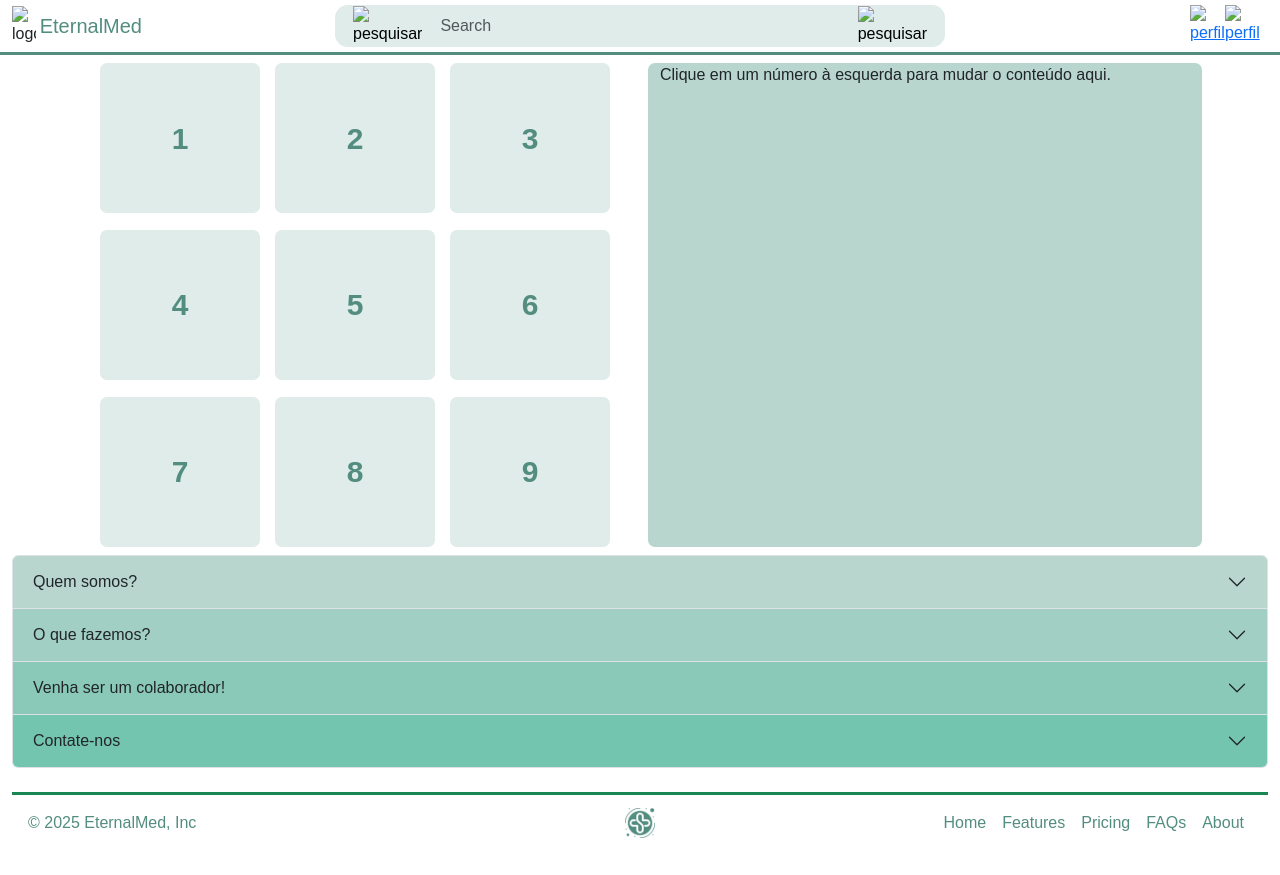
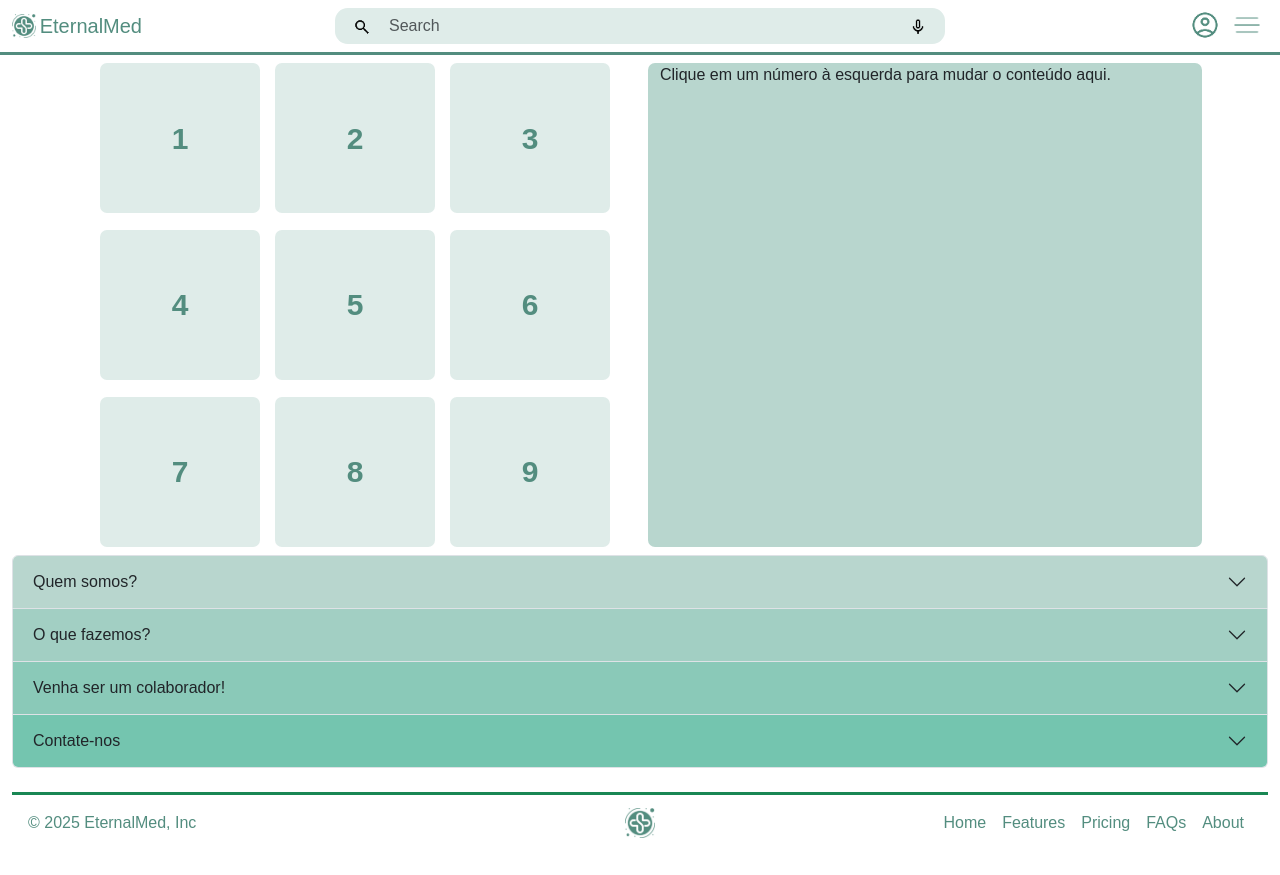
Before and after one commit to Z3rOoO/eternalMed, a website: page public/home.html in a window 1280 px wide. Drawn offline with nearby package versions, Linux system fonts and the light colour scheme; files that its build step writes are made by us from their sources; files whose address does not match are found by name.

Commit message:
Initial commit: Set up project structure with Express server, static files, and basic HTML pages. Added package.json, home.html, index.html, and style.css with responsive design and navigation features.

```diff
--- a/public/pages/home.html
+++ b/public/home.html
@@ -8,7 +8,7 @@
 
     <link href="https://cdn.jsdelivr.net/npm/bootstrap@5.3.2/dist/css/bootstrap.min.css" rel="stylesheet"
         integrity="sha384-T3c6CoIi6uLrA9TneNEoa7RxnatzjcDSCmG1MXxSR1GAsXEV/Dwwykc2MPK8M2HN" crossorigin="anonymous" />
-    <link rel="stylesheet" href="css.css">
+    <link rel="stylesheet" href="./style/style.css">
 </head>
 
 <body>
@@ -18,7 +18,7 @@
             <div class="container-fluid">
                 <div
                     style="width: 130px; display: flex; align-items: center; justify-content: space-between; position: absolute;">
-                    <img src="images/EternalMed.png" alt="logoEternalMed" width="24"> <a class="navbar-brand p-0"
+                    <img src="./images/EternalMed.png" alt="logoEternalMed" width="24"> <a class="navbar-brand p-0"
                         href="#" style="color: #538d7f; margin-right: 0;">EternalMed </a>
                 </div>
                 <!-- logo e titulo do header-->
@@ -26,12 +26,12 @@
                     style="width: 50%; max-width: 610px; background: #dfece9; border-radius: 1vw;">
                     <!-- barra de navegação -->
                     <form class="d-flex" role="search">
-                        <button type="submit" style="background: transparent; border: none;"><img src="images/lupa.png"
+                        <button type="submit" style="background: transparent; border: none;"><img src="./images/lupa.png"
                                 alt="pesquisar" width="18"></button>
                         <input class="form-control me-2" type="search" placeholder="Search" aria-label="Search"
                             style="background: transparent; border: none; box-shadow: none;" />
                         <button type="submit" style="background: transparent; border: none;"><img
-                                src="images/microfone.png" alt="pesquisar" width="18"></button>
+                                src="./images/microfone.png" alt="pesquisar" width="18"></button>
                     </form>
                 </div>
             </div>
@@ -39,10 +39,10 @@
         <nav>
             <div
                 style="width: 70px; position: absolute; right: 20px; display: flex; justify-content: space-between; align-items: center; z-index: 4; height: 50px; position: fixed;">
-                <a href="#"><img src="images/perfil.png" alt="perfil" width="30" id="perfil"
+                <a href="#"><img src="./images/perfil.png" alt="perfil" width="30" id="perfil"
                         style="transition: .2s;"></a>
                 <!-- botao perfil do header -->
-                <a onclick="menu" onclick="return false;" href="#"><img src="images/menu.png" alt="perfil" width="26"
+                <a onclick="menu" onclick="return false;" href="#"><img src="./images/menu.png" alt="perfil" width="26"
                         id="menu" style="transition: .2s;"></a> <!-- botao menu do header-->
             </div>
         </nav>
@@ -54,19 +54,19 @@
                 <div style="display: flex; height: 100%; min-width:300px; max-width:333.8px; background:#538d7f; position: fixed; border-left: 3px solid #b8d6ce; right: -300px; transition: .3s; flex-direction: column; z-index: 3;"
                     id="barralateral"> <!-- bloco da barra lateral-->
                     <div class="opcaoMenuSelecionado" style="margin-top: 55px;">
-                        <img src="images/perfil.png" alt="agendamentosImg" width="24px">
+                        <img src="./images/perfil.png" alt="agendamentosImg" width="24px">
                         <p style="margin: 0; margin-left: 5px;">AGENDAMENTOS</p> <!-- item da barra lateral -->
                     </div>
                     <div class="opcaoMenu">
-                        <img src="images/EternalMed.png" alt="agendamentosImg" width="24px">
+                        <img src="./images/EternalMed.png" alt="agendamentosImg" width="24px">
                         <p style="margin: 0; margin-left: 5px;">CONSULTAS</p> <!-- item da barra lateral -->
                     </div>
                     <div class="opcaoMenu">
-                        <img src="images/EternalMed.png" alt="agendamentosImg" width="24px">
+                        <img src="./images/EternalMed.png" alt="agendamentosImg" width="24px">
                         <p style="margin: 0; margin-left: 5px;">SEGURO DE VIDA</p> <!-- item da barra lateral -->
                     </div>
                     <div class="opcaoMenu">
-                        <img src="images/EternalMed.png" alt="agendamentosImg" width="24px">
+                        <img src="./images/EternalMed.png" alt="agendamentosImg" width="24px">
                         <p style="margin: 0; margin-left: 5px;">FUNERÁRIA</p> <!-- item da barra lateral -->
                     </div>
                 </div>
```
Also changed, not shown: package.json (added, +23 -0 lines), public/index.html (renamed from public/pages/index.html, +2 -2 lines), server.js (added, +27 -0 lines), public/style/style.css (renamed from public/style/css.css), 2 other files.
